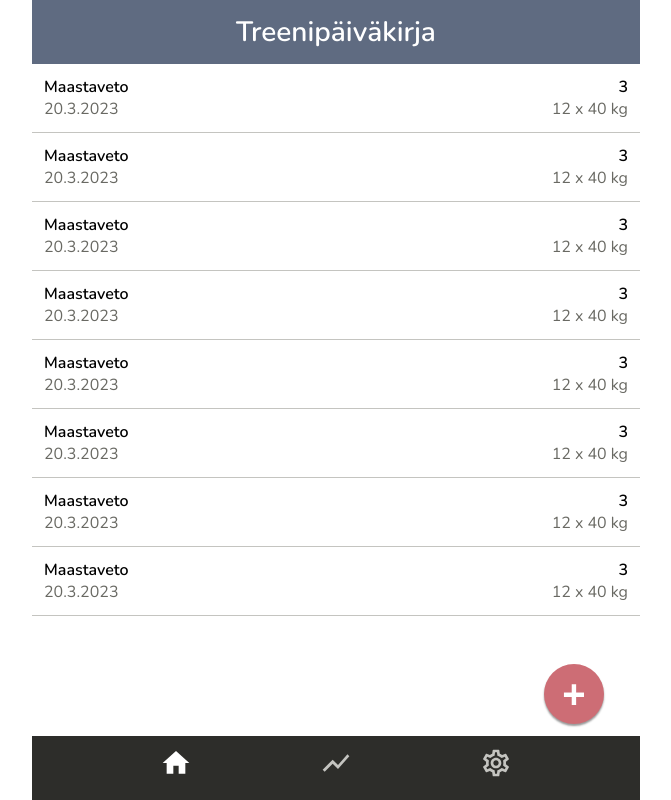
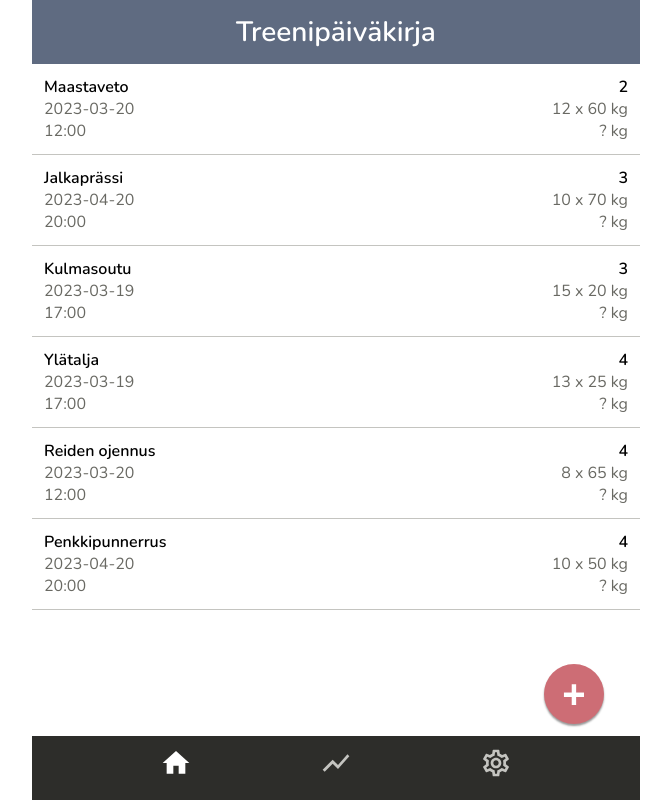
Before and after one commit to Juliamanda/treenipaivakirja, a React (Vite) app: page / in a window 1280 px wide. Shown: the whole page, without its empty margins (304-975 px from the left). Built offline with nearby package versions, Linux system fonts and the light colour scheme.

Commit message:
Lsää tietojen kuljetuksen pääkomponentilta

```diff
--- a/src/components/App/App.jsx
+++ b/src/components/App/App.jsx
@@ -1,10 +1,11 @@
 import AppRouter from '../AppRouter'
+import testdata from './testdata.js'
 
 function App() {
 
   return (
     <>
-      <AppRouter />
+            <AppRouter data={testdata} />
     </>
   )
 }
--- a/src/components/AppRouter/AppRouter.jsx
+++ b/src/components/AppRouter/AppRouter.jsx
@@ -12,7 +12,9 @@ function AppRouter(props) {
       element: <Root />,
       errorElement: <ErrorPage />,
       children: [
-        { path: "", element: <Items /> },
+        { path: "",
+          element: <Items />,
+          loader: () => { return props.data } },
         { path: "stats", element: <Stats /> },
         { path: "settings", element: <Settings /> }
       ]
--- a/src/components/Item/Item.jsx
+++ b/src/components/Item/Item.jsx
@@ -2,15 +2,17 @@ import styles from './Item.module.scss'
 import { MdNavigateNext } from 'react-icons/md'
 
 
-function Item() {
+function Item({data, ...props}) {
 
     return (
         <div className={styles.item}>
           <div className={styles.item_data}>
-            <div className={styles.item_type}>Maastaveto</div>
-            <div className={styles.item_set}>3</div>
-            <div className={styles.item_date}>20.3.2023</div>
-            <div className={styles.item_repeat}>12 x 40 kg</div>
+            <div className={styles.item_type}>{data.type}</div>
+            <div className={styles.item_set}>{data.set}</div>
+            <div className={styles.item_date}>{data.date}</div>
+            <div className={styles.item_repeat}>{data.repeat} x {data.weight} kg</div>
+            <div className={styles.item_time}>{data.time}</div>
+            <div className={styles.item_sum}>? kg</div>
           </div>
           <div className={styles.item_edit}>
             <MdNavigateNext />
--- a/src/components/Item/Item.module.scss
+++ b/src/components/Item/Item.module.scss
@@ -16,7 +16,7 @@
   }
 
   // Tämä asettelee oikealla puolella olevien elementtien tasauksen oikeaan reunaan.
-.item_set, .item_repeat {
+.item_set, .item_repeat, .item_sum {
     text-align: right;
   }
 
--- a/src/components/Items/Items.jsx
+++ b/src/components/Items/Items.jsx
@@ -1,19 +1,15 @@
 import styles from './Items.module.scss'
 import { FloatingButton } from '../../shared/buttons'
 import Item from '../Item/Item'
+import { useLoaderData } from 'react-router-dom'
 
 function Items() {
+  const data = useLoaderData()
+  const items = data.map(item => <Item key={item.id} data={item} />)
 
   return (
     <div className={styles.items}>
-      <Item />
-      <Item />
-      <Item />
-      <Item />
-      <Item />
-      <Item />
-      <Item />
-      <Item />
+      { items }
       <FloatingButton secondary>+</FloatingButton>
     </div>
   )
```
